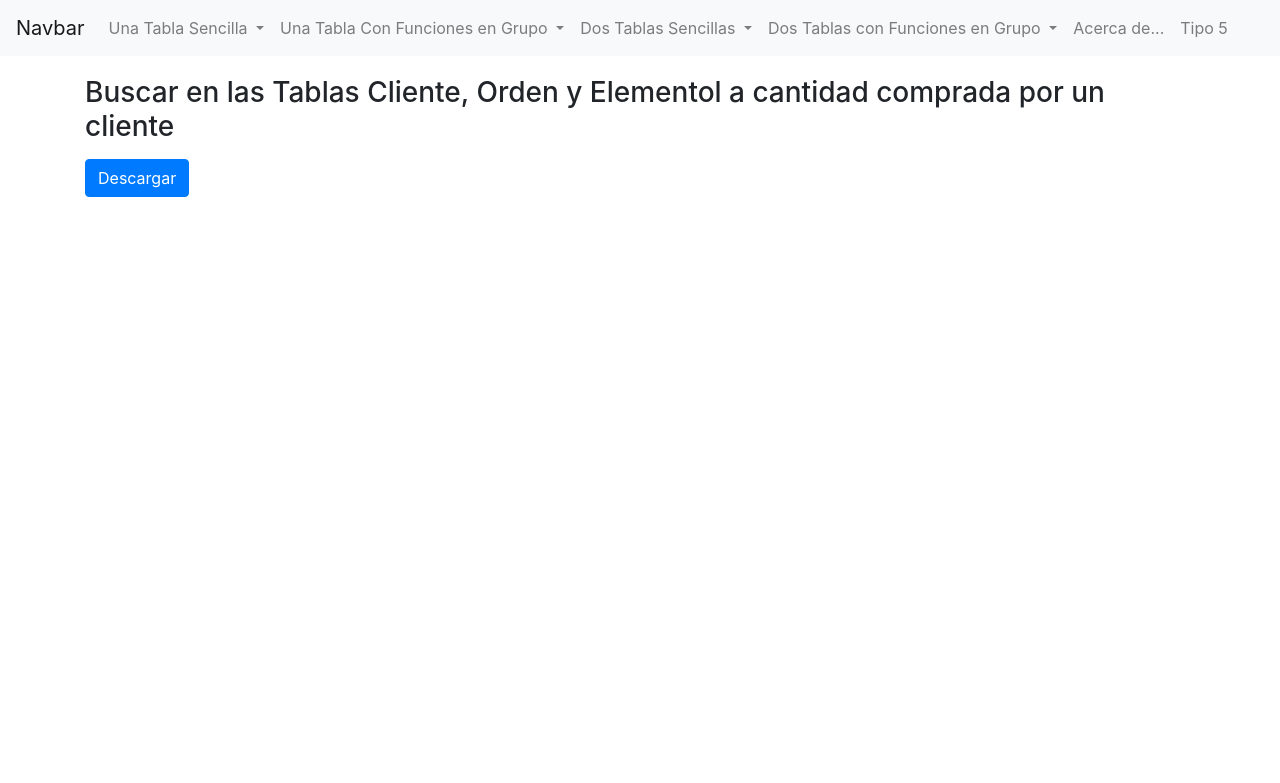
After one commit to negromano/DjangoReportsApp, a Django app: page /customer in a window 1280 px wide. The commit adds this page. Shown: the top 783 px of the page. Run offline with Django 3.2, Linux system fonts and the light colour scheme; some libraries are stand-ins or nearby versions.

Commit message:
Tipo 5 creado

```diff
--- /dev/null
+++ b/core/templates/customer.html
@@ -0,0 +1,15 @@
+{% include 'header.html' %}
+<body>
+<div class="container">
+    <h3>Buscar en las Tablas Cliente, Orden y Elementol a cantidad comprada por un cliente</h3>
+    <h4 class="text-danger">
+  {{  message }}
+</h4>
+<form action="/customer" method="post">
+    <div class="form-group">
+
+    </div>
+    <input type="submit" class="btn btn-primary" value="Descargar"/>
+</form>
+</body>
+</div>
--- a/core/templates/header.html
+++ b/core/templates/header.html
@@ -1,11 +1,12 @@
 <head>
 <link rel="stylesheet" href="https://maxcdn.bootstrapcdn.com/bootstrap/4.0.0/css/bootstrap.min.css" integrity="sha384-Gn5384xqQ1aoWXA+058RXPxPg6fy4IWvTNh0E263XmFcJlSAwiGgFAW/dAiS6JXm" crossorigin="anonymous">
+<link rel="stylesheet" href="/static/styles.css">
 <script src="https://code.jquery.com/jquery-3.2.1.slim.min.js" integrity="sha384-KJ3o2DKtIkvYIK3UENzmM7KCkRr/rE9/Qpg6aAZGJwFDMVNA/GpGFF93hXpG5KkN" crossorigin="anonymous"></script>
 <script src="https://cdnjs.cloudflare.com/ajax/libs/popper.js/1.12.9/umd/popper.min.js" integrity="sha384-ApNbgh9B+Y1QKtv3Rn7W3mgPxhU9K/ScQsAP7hUibX39j7fakFPskvXusvfa0b4Q" crossorigin="anonymous"></script>
 <script src="https://maxcdn.bootstrapcdn.com/bootstrap/4.0.0/js/bootstrap.min.js" integrity="sha384-JZR6Spejh4U02d8jOt6vLEHfe/JQGiRRSQQxSfFWpi1MquVdAyjUar5+76PVCmYl" crossorigin="anonymous"></script>
 </head>
 <body>
-<nav class="navbar navbar-expand-lg navbar-light bg-light">
+<nav class="navbar navbar-expand-lg navbar-light bg-light nav-bar">
   <a class="navbar-brand" href="#">Navbar</a>
   <button class="navbar-toggler" type="button" data-toggle="collapse" data-target="#navbarNavDropdown" aria-controls="navbarNavDropdown" aria-expanded="false" aria-label="Toggle navigation">
     <span class="navbar-toggler-icon"></span>
@@ -52,6 +53,7 @@
         </div>
       </li>
         <a class="nav-item nav-link" href="/acerca">Acerca de...</a>
+        <a class="nav-item nav-link" href="/customer">Tipo 5</a>
     </ul>
   </div>
 </nav>
--- a/core/urls.py
+++ b/core/urls.py
@@ -19,5 +19,6 @@ urlpatterns = [
     path('dos-tablas-sencillas/tipo3', views.dos_tablas_sencillas_tipo_3, name='tipo3_3'),
     path('dos-tablas-funcion/tipo1', views.dos_tablas_funcion_tipo_1, name='tipo4_1'),
     path('dos-tablas-funcion/tipo2', views.dos_tablas_funcion_tipo_2, name='tipo4_2'),
+    path('customer', views.customer_function, name='customer'),
     re_path(r'^pdf/', views.download_pdf_report, name="pdf_report"),
 ]
--- a/core/views.py
+++ b/core/views.py
@@ -172,6 +172,16 @@ def dos_tablas_funcion_tipo_2(request):
         result = service.two_tables_sum(pk)
         return download_pdf_report_two_cols(request, result, data, 'dos-tablas-funcion/tipo2.html')
 
+def customer_function(request):
+    if request.method == 'GET':
+        return render(request, 'customer.html')
+    if request.method == 'POST':
+        service = queries()
+        cols = ["CUSTOMER", "SUM"]
+        data = [cols]
+        result = service.customer_query()
+        return download_pdf_report_two_cols(request, result, data, 'customer.html')
+
 def oracle(request):
     service = queries()
     cols = ["FIRST_NAME", "LAST_NAME", "SALARY"]
--- a/static/styles.css
+++ b/static/styles.css
@@ -0,0 +1,3 @@
+.nav-bar{
+    margin-bottom: 20px !important;
+}
```
Also changed, not shown: core/services.py (+10 -0 lines).
